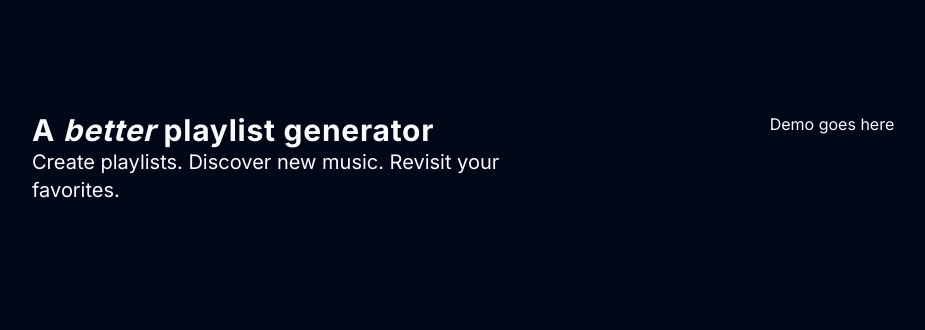
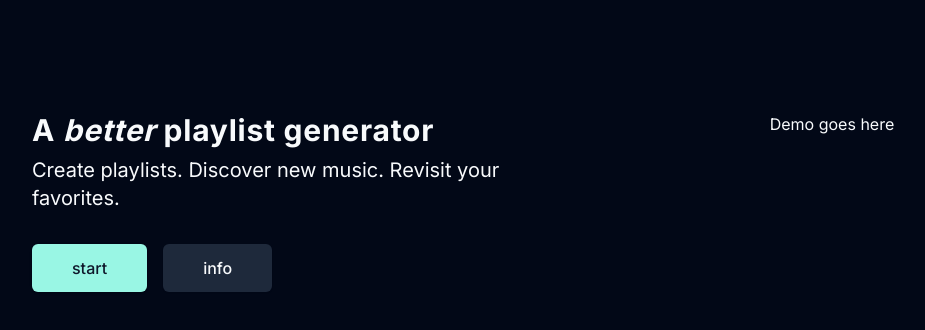
Before and after one commit to mgballou/playlist_me_2, a Next.js app: page / in a window 1280 px wide. Shown: the top 330 px of the page, without its empty margins (80-1005 px from the left). Built offline with nearby package versions, Linux system fonts and the light colour scheme.

Commit message:
xl button size, tentative CTA button variant

```diff
--- a/components/home/CTA.tsx
+++ b/components/home/CTA.tsx
@@ -1,3 +1,5 @@
+import { Button } from '../ui/button'
+
 interface Props {
     props: any
 }
@@ -8,9 +10,17 @@ export default function CTA() {
             <h1 className="text-3xl font-bold tracking-wide">
                 A <span className="italic">better</span> playlist generator
             </h1>
-            <p className="text-xl">
+            <p className="text-xl mt-2">
                 Create playlists. Discover new music. Revisit your favorites.
             </p>
+            <div className='space-x-4 mt-8'>
+                <Button variant={'cta'} size={'xl'}>
+                    start
+                </Button>
+                <Button variant={'secondary'} size={'xl'}>
+                    info
+                </Button>
+            </div>
         </div>
     )
 }
--- a/components/ui/button.tsx
+++ b/components/ui/button.tsx
@@ -19,11 +19,13 @@ const buttonVariants = cva(
                     'bg-secondary text-secondary-foreground shadow-sm hover:bg-secondary/80',
                 ghost: 'hover:bg-accent hover:text-accent-foreground',
                 link: 'text-primary underline-offset-4 hover:underline',
+                cta: 'bg-teal-200 text-primary-foreground shadow hover:bg-teal-200/90'
             },
             size: {
                 default: 'h-9 px-4 py-2',
                 sm: 'h-8 rounded-md px-3 text-xs',
                 lg: 'h-10 rounded-md px-8',
+                xl: 'h-12 rounded-md px-10 py-4 text-md',
                 icon: 'h-9 w-9',
             },
         },
```
